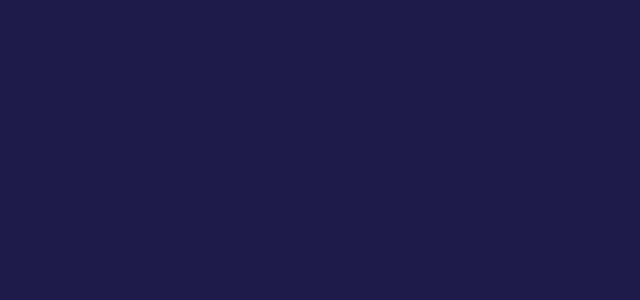
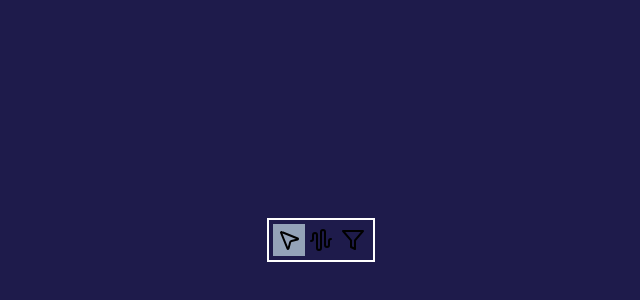
Before and after one commit to steve-mackinnon/trackstarter, a Next.js app: page / in a window 1280 px wide. Shown: the part 498-798 px from the top of the page, without its empty margins (373-1013 px from the left). Built offline with nearby package versions, Linux system fonts and the light colour scheme.

Commit message:
Add cursor selector component

```diff
--- a/package.json
+++ b/package.json
@@ -11,6 +11,7 @@
   "dependencies": {
     "immer": "^10.1.1",
     "jotai": "^2.9.3",
+    "lucide-react": "^0.428.0",
     "next": "14.2.5",
     "react": "^18",
     "react-dom": "^18",
--- a/src/app/components/AudioGraph.tsx
+++ b/src/app/components/AudioGraph.tsx
@@ -4,6 +4,7 @@ import { Oscillator } from "components/Oscillator";
 import { useAtom } from "jotai";
 import { nodesAtom } from "state";
 import { uniqueId } from "utils";
+import { CursorModeSelector } from "./CursorModeSelector";
 
 export function AudioGraph() {
   const [nodes, setNodes] = useAtom(nodesAtom);
@@ -23,13 +24,20 @@ export function AudioGraph() {
   return (
     <div
       className="absolute top-0 bottom-0 left-0 right-0 bg-indigo-950"
-      onMouseDown={(e) => addNode({ x: e.pageX, y: e.pageY })}
+      onMouseDown={(e) => {
+        if (e.target !== e.currentTarget) {
+          // Ignore mouse clicks that originated from children
+          return;
+        }
+        addNode({ x: e.pageX, y: e.pageY });
+      }}
     >
       <ul>
         {nodes.map((nodeState) => (
           <Oscillator {...nodeState} key={nodeState.id} />
         ))}
       </ul>
+      <CursorModeSelector className="absolute left-1/2 bottom-10" />
     </div>
   );
 }
--- /dev/null
+++ b/src/app/components/CursorModeSelector.tsx
@@ -0,0 +1,62 @@
+import { useAtom } from "jotai";
+import { AudioWaveform, Filter, MousePointer2 } from "lucide-react";
+import { PropsWithChildren } from "react";
+import { CursorMode, cursorModeAtom } from "state";
+
+function RadioButton({
+  value,
+  currentValue,
+  handleClick,
+  children,
+}: PropsWithChildren<{
+  value: string;
+  currentValue: string;
+  handleClick: (value: string) => void;
+}>) {
+  return (
+    <label
+      className={
+        (value === currentValue ? "bg-slate-400 " : "") +
+        "hover:bg-slate-300 w-8 h-8 flex items-center justify-center"
+      }
+    >
+      <input
+        type="radio"
+        checked={value === currentValue}
+        onClick={() => handleClick(value)}
+        className="hidden"
+      />
+      {children}
+    </label>
+  );
+}
+
+export function CursorModeSelector({ className }: { className: string }) {
+  const [cursorMode, setCursorMode] = useAtom(cursorModeAtom);
+
+  return (
+    <div className={className + " flex border-white border-2 p-1"}>
+      <RadioButton
+        value="selection"
+        currentValue={cursorMode}
+        handleClick={(value) => setCursorMode(value as CursorMode)}
+      >
+        <MousePointer2 />
+      </RadioButton>
+      <RadioButton
+        value="osc"
+        currentValue={cursorMode}
+        handleClick={(value) => setCursorMode(value as CursorMode)}
+      >
+        <AudioWaveform />
+      </RadioButton>
+      <RadioButton
+        value="filter"
+        currentValue={cursorMode}
+        handleClick={(value) => setCursorMode(value as CursorMode)}
+      >
+        <Filter />
+      </RadioButton>
+    </div>
+  );
+}
--- a/src/app/state.ts
+++ b/src/app/state.ts
@@ -1,12 +1,4 @@
 import { atom } from "jotai";
-import { selectAtom } from "jotai/utils";
-
-export interface DragState {
-  id: string;
-  xOffset: number;
-  yOffset: number;
-}
-export const activeDragAtom = atom<DragState | null>(null);
 
 export interface NodeState {
   x: number;
@@ -17,11 +9,5 @@ export interface NodeState {
 
 export const nodesAtom = atom<NodeState[]>([]);
 
-export const atomForNode = (key: string) =>
-  selectAtom(nodesAtom, (nodes) => {
-    const node = nodes.find((v) => v.id === key);
-    if (!node) {
-      throw new Error(`Unable to locate node with key ${key}`);
-    }
-    return node;
-  });
+export type CursorMode = "selection" | "osc" | "filter";
+export const cursorModeAtom = atom<CursorMode>("selection");
```
Also changed, not shown: 1 other file (tests, documents, lock files or other folders).
